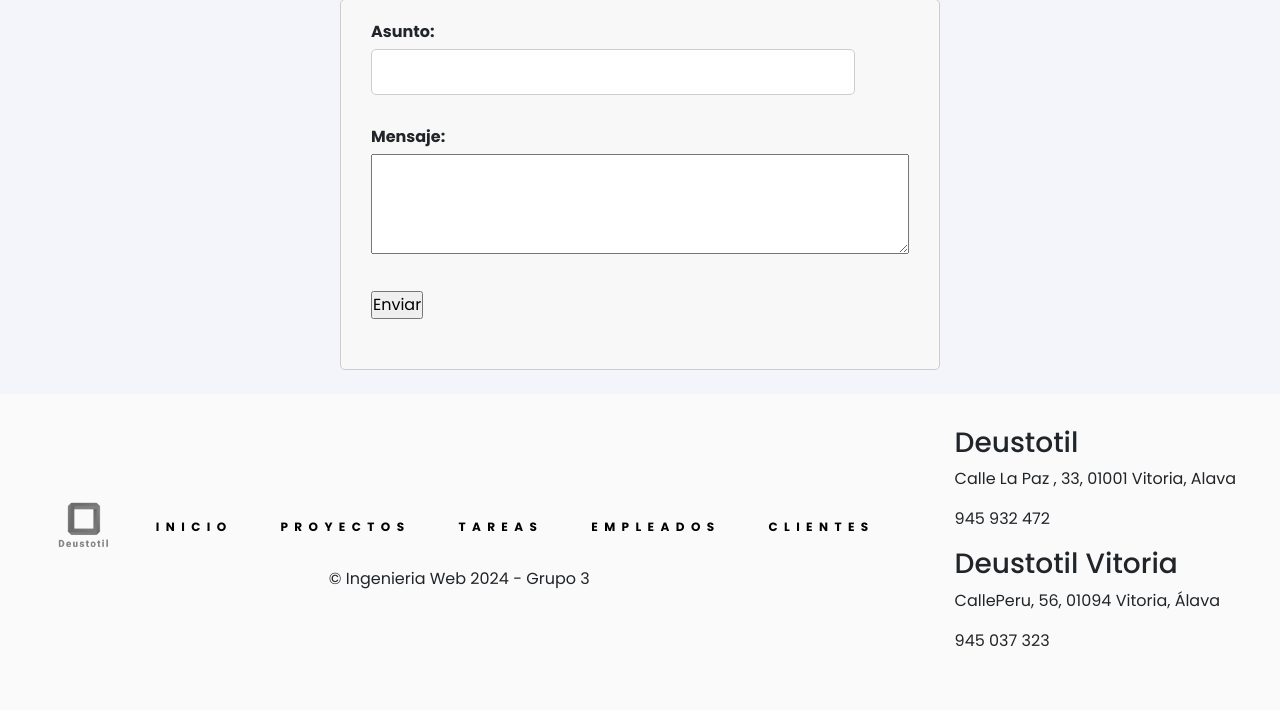
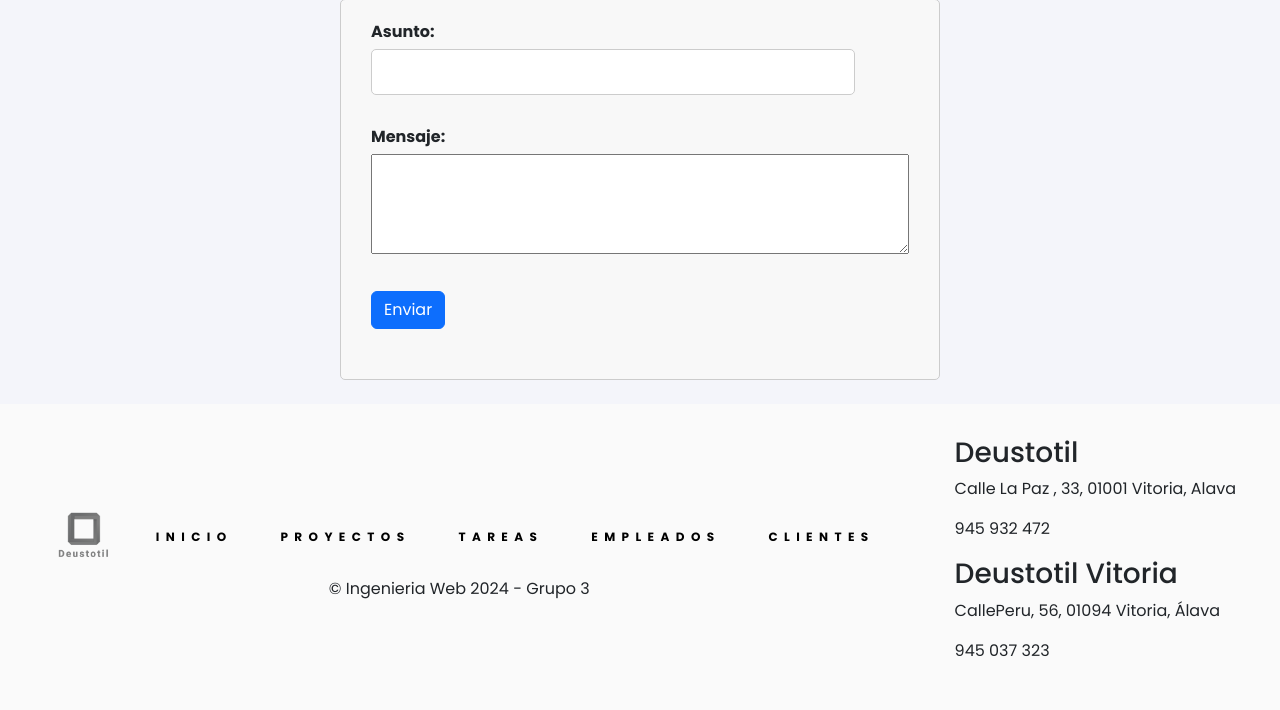
Before and after one commit to asalazar21/grupo3_2024, a Django app: page /correo/ in a window 1280 px wide. Shown: the part 147-857 px from the top of the page. Run offline with Django 5.2, Linux system fonts and the light colour scheme; the first user in the database is signed in.

Commit message:
chore: Cambiado clases css

```diff
--- a/deustotil/appDeustotil/templates/enviar_correo.html
+++ b/deustotil/appDeustotil/templates/enviar_correo.html
@@ -15,7 +15,7 @@
         <textarea id="mensaje" name="mensaje" rows="4" required></textarea>
         </div>
         <div class="fieldWrapper">
-            <input type="submit" value="Enviar">
+            <input type="submit" value="Enviar" class="btn btn-primary">
         </div>
      </form>
 {% endblock %}
```
Also changed, not shown: deustotil/appDeustotil/templates/confirmar_correo.html (+5 -6 lines).
